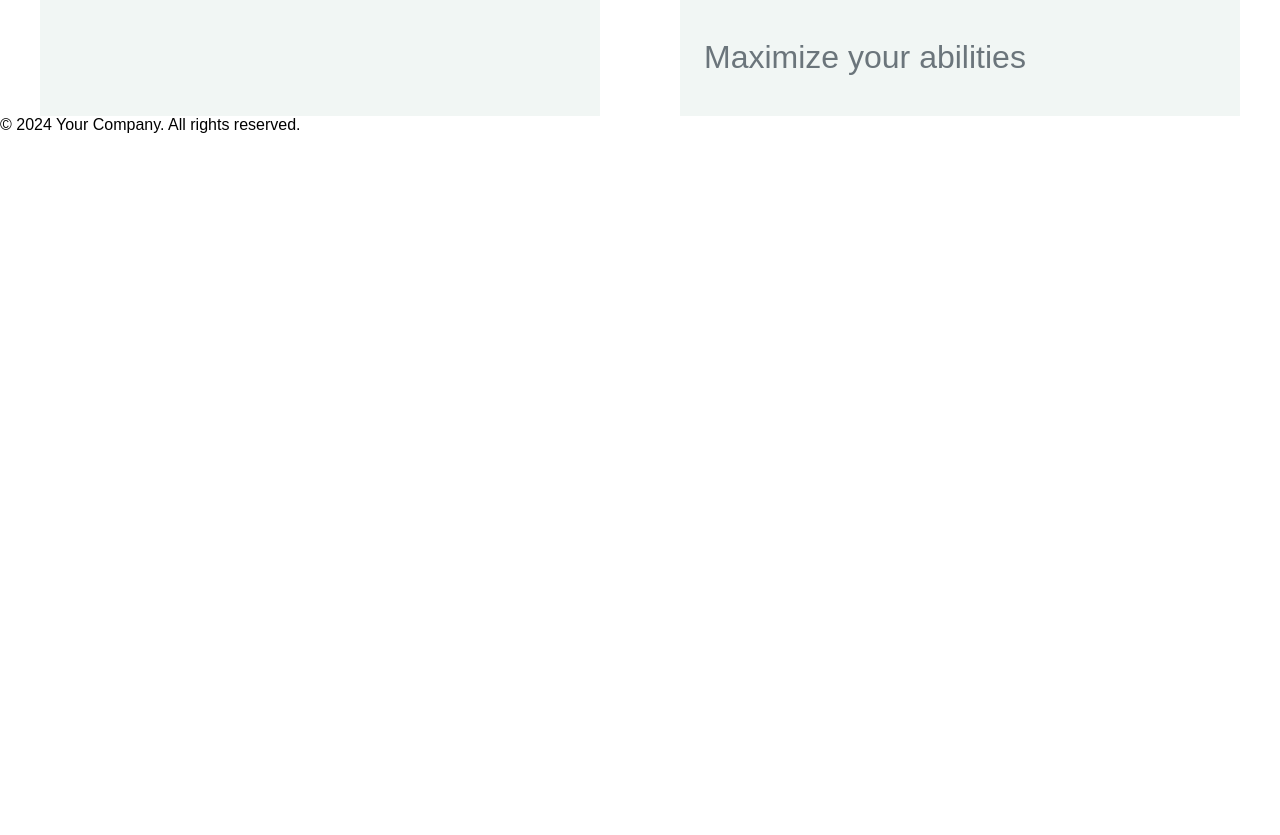
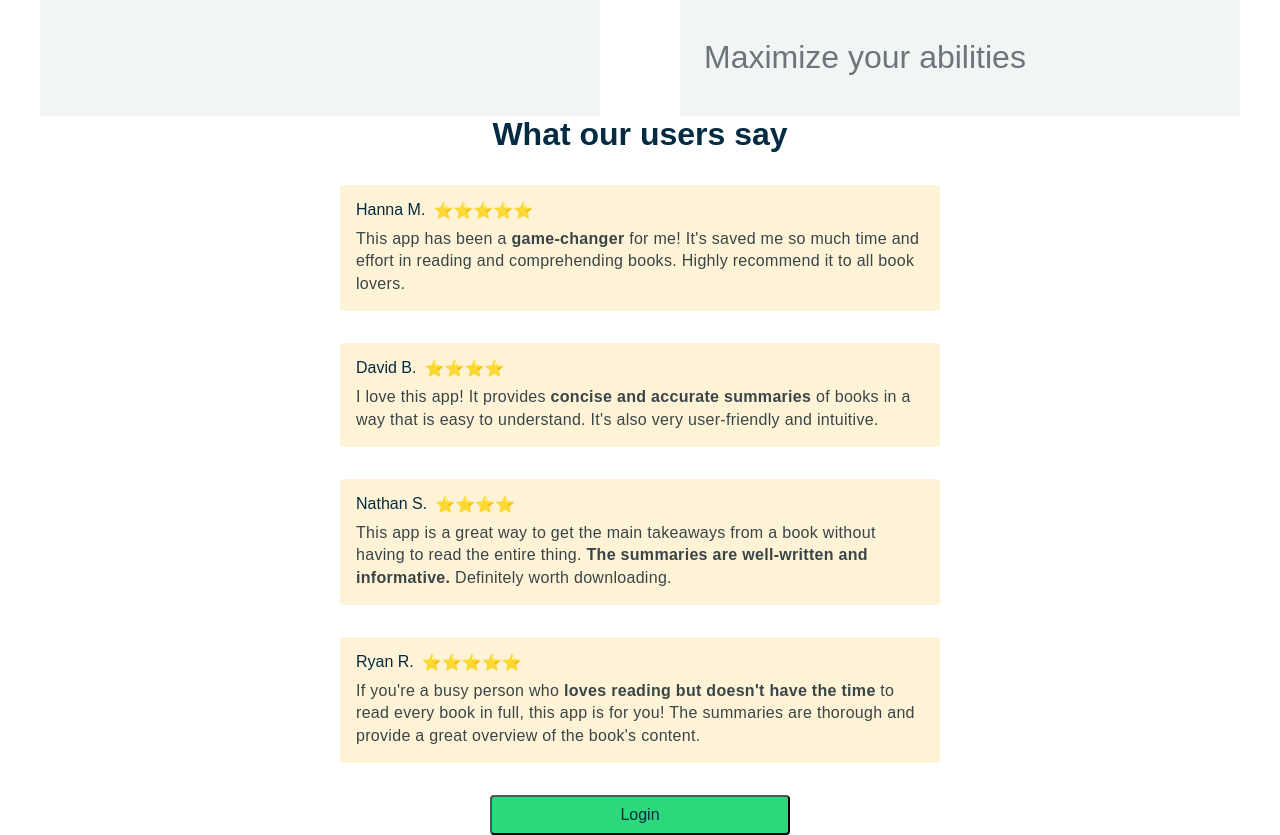
Before and after one commit to KyleWhitehead/Book-App, a React (Create React App) app: page / in a window 1280 px wide. Shown: the part 1563-2398 px from the top of the page. Before the commit the page ends 1697 px from the top, so only its background shows below. Built offline with nearby package versions, Linux system fonts and the light colour scheme.

Commit message:
Changed Footer for now Updated Reviews component with CSS file

```diff
--- a/src/components/Footer/Footer.jsx
+++ b/src/components/Footer/Footer.jsx
@@ -1,9 +1,7 @@
 const Footer = () => {
   return (
     <footer className="footer">
-      <div className="footer__content">
-        <p>&copy; 2024 Your Company. All rights reserved.</p>
-      </div>
+
     </footer>
   );
 }
--- /dev/null
+++ b/src/components/Reviews/Reviews.css
@@ -0,0 +1,61 @@
+.reviews__wrapper {
+  max-width: 600px;
+  margin: 0 auto;
+}
+
+.review {
+  background-color: #fff3d7;
+  padding: 16px;
+  margin-bottom: 32px;
+  border-radius: 4px;
+  font-weight: 300;
+}
+
+.review__header {
+  color: #032b41;
+  display: flex;
+  gap: 8px;
+  margin-bottom: 8px;
+}
+
+.review__body {
+  color: #394547;
+  letter-spacing: 0.3px;
+  line-height: 1.4;
+}
+
+.review__stars {
+  display: flex;
+}
+
+.review__stars svg {
+  width: 16px;
+  height: 16px;
+  fill: #0564f1;
+}
+
+.reviews__btn--wrapper {
+  display: flex;
+  justify-content: center;
+}
+
+.home__cta--btn {
+    max-width:300px;
+    display: flex;
+    align-items: center;
+    justify-content: center;
+}
+
+.btn {
+    background-color: #2bd97c;
+    color: #032b41;
+    width: 100%;
+    height: 40px;
+    border-radius: 4px;
+    font-size: 16px;
+    transition: background-color .2s;
+    display: flex;
+    align-items: center;
+    justify-content: center;
+    min-width: 180px;
+}
--- a/src/components/Reviews/Reviews.jsx
+++ b/src/components/Reviews/Reviews.jsx
@@ -1,8 +1,50 @@
+import React from "react";
+import "./Reviews.css";
+
 const Reviews = () => {
   return (
-    <div>
-
-    </div>
+    <section className="reviews">
+        <div className="row">
+          <div className="container">
+            <div className="section__title">What our users say</div>
+            <div className="reviews__wrapper">
+              <div className="review">
+                <div className="review__header">
+                  <div className="review__name">Hanna M.</div>
+                  <div className="review__stars">⭐⭐⭐⭐⭐</div>
+                </div>
+                <div className="review__body">This app has been a <b>game-changer</b> for me! It's saved me so much time and effort in reading and comprehending books. Highly recommend it to all book lovers.</div>
+              </div>
+              <div className="review">
+                <div className="review__header">
+                  <div className="review__name">David B.</div>
+                  <div className="review__stars">⭐⭐⭐⭐</div>
+                </div>
+                <div className="review__body">I love this app! It provides <b>concise and accurate summaries</b> of books in a way that is easy to understand. It's also very user-friendly and intuitive.</div>
+              </div>
+              <div className="review">
+                <div className="review__header">
+                  <div className="review__name">Nathan S.</div>
+                  <div className="review__stars">⭐⭐⭐⭐</div>
+                </div>
+                <div className="review__body">
+                  This app is a great way to get the main takeaways from a book without having to read the entire thing. <b>The summaries are well-written and informative.</b> Definitely worth downloading.
+                </div>
+              </div>
+              <div className="review">
+                <div className="review__header">
+                  <div className="review__name">Ryan R.</div>
+                  <div className="review__stars">⭐⭐⭐⭐⭐</div>
+                </div>
+                <div className="review__body">If you're a busy person who <b>loves reading but doesn't have the time</b> to read every book in full, this app is for you! The summaries are thorough and provide a great overview of the book's content.</div>
+              </div>
+            </div>
+            <div className="reviews__btn--wrapper">
+              <button className="btn home__cta--btn">Login</button>
+            </div>
+          </div>
+        </div>
+    </section>
   );
 };
 
```
